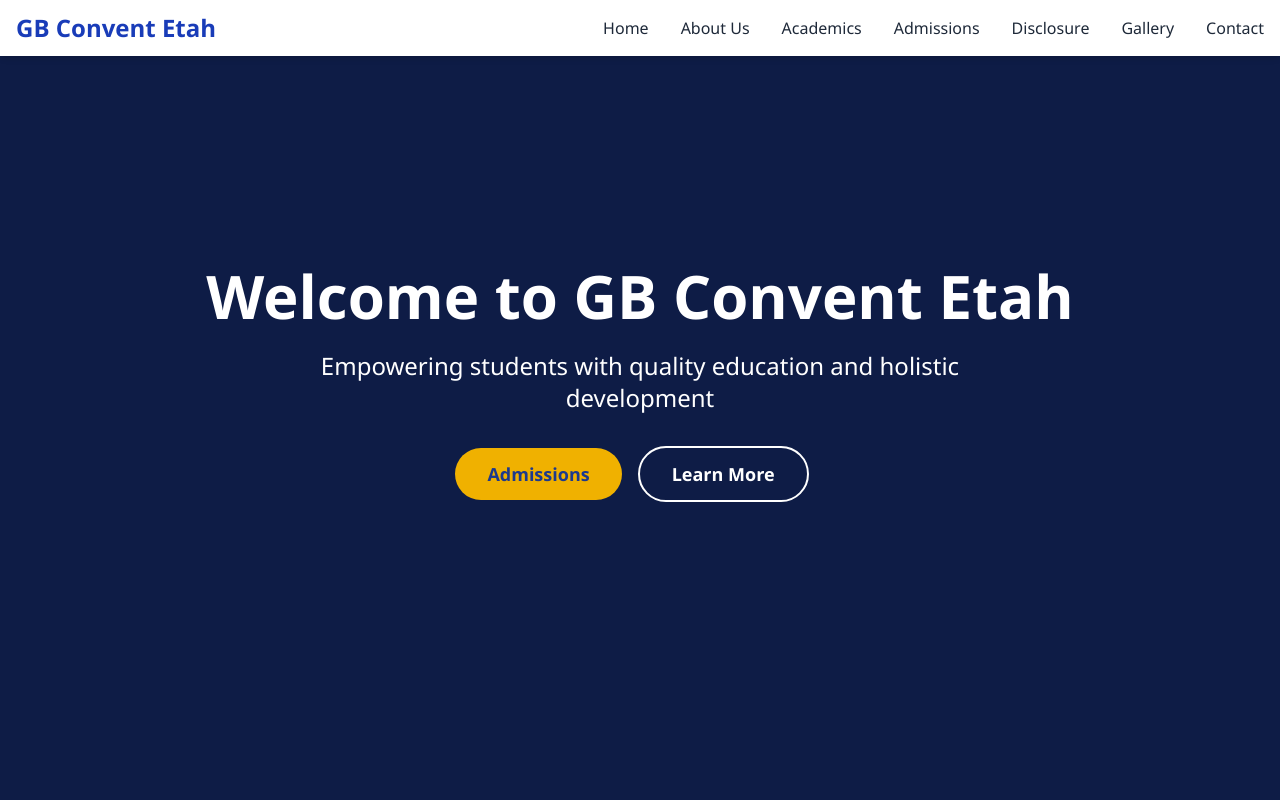
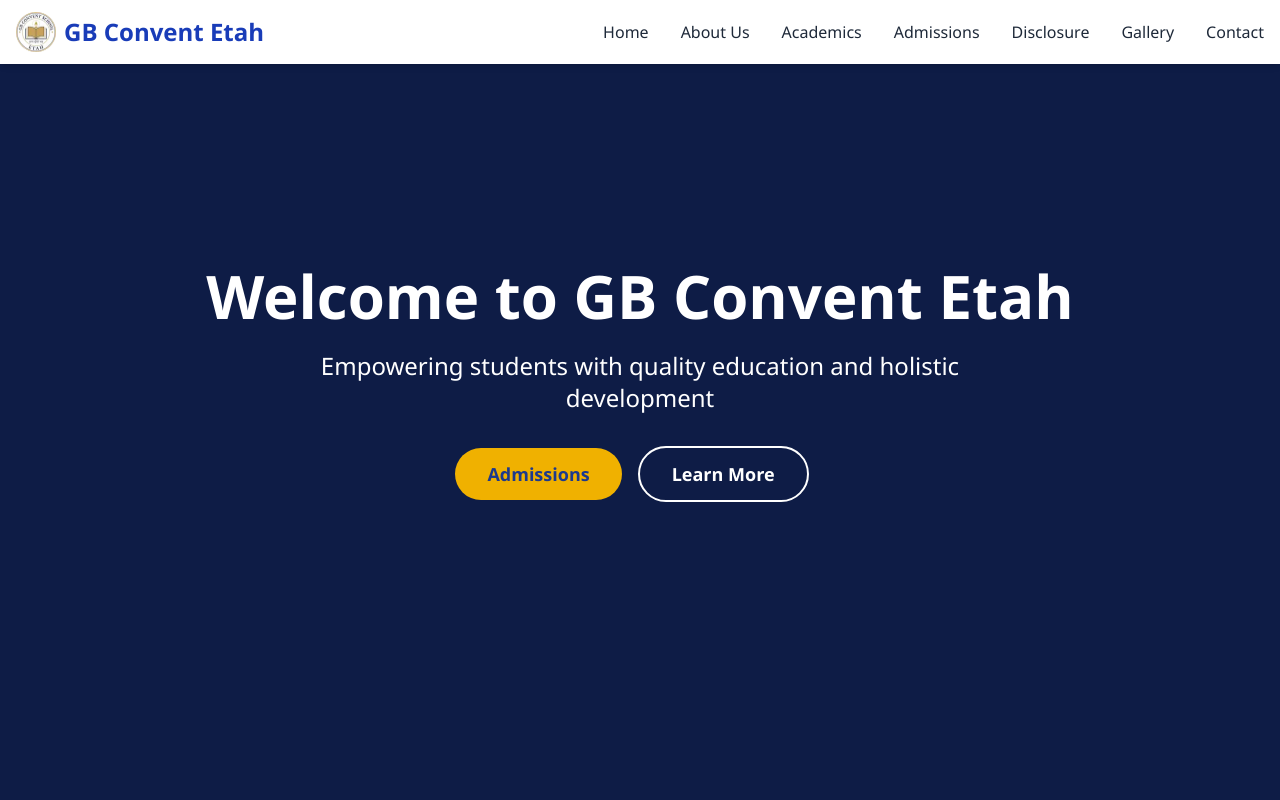
Before and after one commit to gbconvent/gbc-website, a React (Vite) app: page / in a window 1280 px wide. Shown: the top 800 px of the page. Built offline with nearby package versions, Linux system fonts and the light colour scheme.

Commit message:
Enhanced Header also added logo

```diff
--- a/src/components/Header.tsx
+++ b/src/components/Header.tsx
@@ -1,33 +1,57 @@
-import { useState } from 'react';
+import { useState, useEffect } from 'react';
 import { Link } from 'react-router-dom';
 import { FaBars, FaTimes } from 'react-icons/fa';
+import logo from "../assets/logo-80.webp";
 
 const Header = () => {
   const [isOpen, setIsOpen] = useState(false);
+  const [isScrolled, setIsScrolled] = useState(false);
+
+  useEffect(() => {
+    const handleScroll = () => {
+      setIsScrolled(window.scrollY > 20);
+    };
+
+    window.addEventListener('scroll', handleScroll);
+    return () => window.removeEventListener('scroll', handleScroll);
+  }, []);
 
   return (
-    <header className="bg-white shadow-md fixed w-full z-50">
-      <div className="container mx-auto px-4 py-3 flex justify-between items-center">
+    <header
+      className={`fixed w-full z-50 transition-all duration-300 ${
+        isScrolled
+          ? 'bg-white shadow-lg py-2'
+          : 'bg-white shadow-md py-3'
+      }`}
+    >
+      <div className="container mx-auto px-4 flex justify-between items-center">
         <div className="flex items-center">
-          <Link to="/" className="text-2xl font-bold text-blue-800">
-            GB Convent Etah
+          <Link to="/" className="flex items-center gap-2">
+            <img
+              src={logo}
+              alt="GB Convent Etah"
+              className={`object-contain transition-all duration-300 ${
+                isScrolled ? 'h-8 w-8' : 'h-10 w-10'
+              }`}
+            />
+            <span
+              className={`font-bold text-blue-800 transition-all duration-300 ${
+                isScrolled ? 'text-xl' : 'text-2xl'
+              }`}
+            >
+              GB Convent Etah
+            </span>
           </Link>
         </div>
 
         {/* Desktop Navigation */}
         <nav className="hidden md:flex space-x-8">
           <Link to="/" className="text-gray-800 hover:text-blue-600">Home</Link>
-
           <Link to="/about" className="text-gray-800 hover:text-blue-600">About Us</Link>
-
           <Link to="/academics" className="text-gray-800 hover:text-blue-600">Academics</Link>
-
           <Link to="/admissions" className="text-gray-800 hover:text-blue-600">Admissions</Link>
-
           <Link to="/mandatory-disclosure" className="text-gray-800 hover:text-blue-600">Disclosure</Link>
-
           <Link to="/gallery" className="text-gray-800 hover:text-blue-600">Gallery</Link>
-
           <Link to="/contact" className="text-gray-800 hover:text-blue-600">Contact</Link>
         </nav>
 
@@ -44,17 +68,11 @@
         <div className="md:hidden bg-white py-4 px-4 shadow-lg">
           <nav className="flex flex-col space-y-4">
             <Link to="/" className="text-gray-800" onClick={() => setIsOpen(false)}>Home</Link>
-
             <Link to="/about" className="text-gray-800" onClick={() => setIsOpen(false)}>About Us</Link>
-
             <Link to="/academics" className="text-gray-800" onClick={() => setIsOpen(false)}>Academics</Link>
-
             <Link to="/admissions" className="text-gray-800" onClick={() => setIsOpen(false)}>Admissions</Link>
-
             <Link to="/mandatory-disclosure" className="text-gray-800" onClick={() => setIsOpen(false)}>Disclosure</Link>
-
             <Link to="/gallery" className="text-gray-800" onClick={() => setIsOpen(false)}>Gallery</Link>
-
             <Link to="/contact" className="text-gray-800" onClick={() => setIsOpen(false)}>Contact</Link>
           </nav>
         </div>
```
Also changed, not shown: src/assets/logo-80.webp (added).
